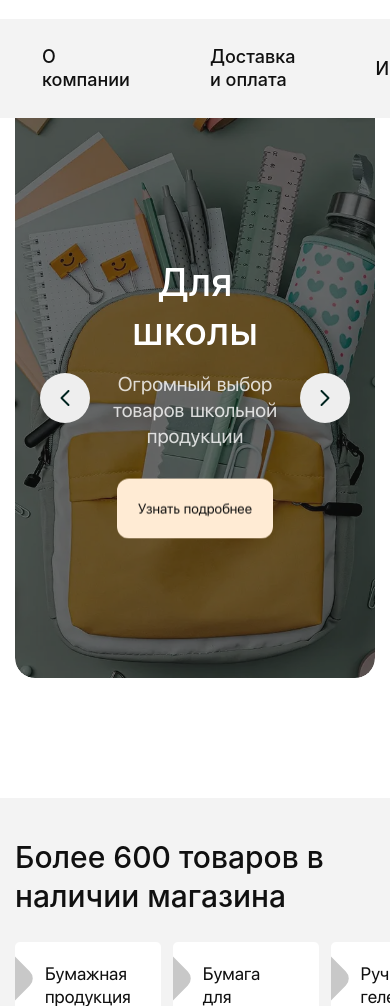
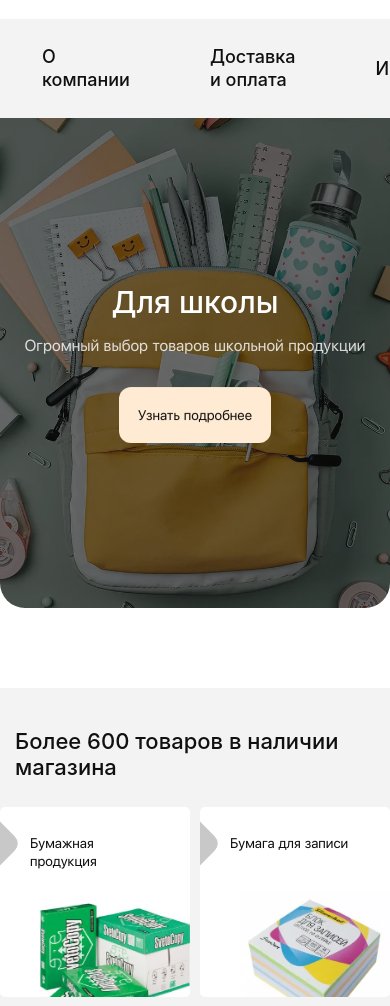
Before and after one commit to XeindsTwo/bumoffice, a website: page app/index.html in a window 390 px wide. Shown: the part 81-1087 px from the top of the page. Drawn offline with Linux system fonts and the light colour scheme; files that its build step writes are made by us from their sources; a web font is replaced by a local one.

Commit message:
Адаптив

```diff
--- a/app/index.html
+++ b/app/index.html
@@ -136,7 +136,7 @@
       <li>
         <a class="categories__item" href="">
           <p class="categories__name">Бумага для записи</p>
-          <img class="categories__img" src="images/categories/2.jpg" alt="имя категории" width="240" height="150">
+          <img class="categories__img" src="images/categories/2.webp" alt="имя категории" width="240" height="150">
         </a>
       </li>
       <li>
@@ -166,7 +166,7 @@
       <li>
         <a class="categories__item" href="">
           <p class="categories__name">Бумага для записи</p>
-          <img class="categories__img" src="images/categories/2.jpg" alt="имя категории" width="240" height="150">
+          <img class="categories__img" src="images/categories/2.webp" alt="имя категории" width="240" height="150">
         </a>
       </li>
       <li>
--- a/app/js/main.js
+++ b/app/js/main.js
@@ -6,7 +6,7 @@ new Swiper('.start__swiper', {
   speed: 700,
   loop: true,
   slidesPerView: 1,
-  spaceBetween: 30,
+  spaceBetween: 15,
   autoplay: {
     delay: 3000,
     pauseOnMouseEnter: false
@@ -22,4 +22,9 @@ new Swiper('.start__swiper', {
   keyboard: {
     enabled: true
   },
+  breakpoints: {
+    440: {
+      spaceBetween: 30
+    }
+  }
 });
--- a/app/scss/home/_categories.scss
+++ b/app/scss/home/_categories.scss
@@ -1,11 +1,27 @@
 .categories {
   padding: 40px 0;
   background-color: $blocks;
+  @media (max-width: 1100px) {
+    padding: 40px 0 25px;
+  }
 
   &__title {
     font-size: 30px;
     font-weight: 500;
+    line-height: 1.2;
     margin-bottom: 26px;
+    @media (max-width: 1100px) {
+      font-size: 28px;
+    }
+    @include r($tablet) {
+      font-size: 26px;
+    }
+    @include r($sm) {
+      font-size: 24px;
+    }
+    @media (max-width: 510px) {
+      font-size: 22px;
+    }
   }
 
   &__list {
@@ -13,18 +29,40 @@
     grid-template-columns: repeat(4, 1fr);
     grid-gap: 18px 12px;
     margin-bottom: 30px;
+    @media (max-width: 1220px) {
+      grid-template-columns: repeat(3, 1fr);
+    }
+    @media (max-width: 810px) {
+      grid-template-columns: repeat(2, 1fr);
+    }
+    @media (max-width: 510px) {
+      margin: 0 -15px;
+      grid-gap: 12px 10px;
+    }
   }
 
   &__item {
     @include flex-column(22);
     position: relative;
     min-height: 235px;
-    border-radius: 5px;
+    border-radius: 8px;
     overflow: hidden;
     background-color: $white;
     outline: 2px solid transparent;
     cursor: pointer;
     transition: color .4s, outline-color .4s;
+    @media (max-width: 1220px) {
+      min-height: 220px;
+    }
+    @media (max-width: 810px) {
+      min-height: 200px;
+    }
+    @media (max-width: 540px) {
+      border-radius: 5px;
+    }
+    @media (max-width: 400px) {
+      min-height: 190px;
+    }
 
     &:hover {
       color: $gold;
@@ -57,6 +95,14 @@
     position: relative;
     font-size: 18px;
     z-index: 10;
+    @include r($lg) {
+      padding-top: 26px;
+      font-size: 16px;
+    }
+    @include r($phone) {
+      font-size: 14px;
+      padding-top: 27px;
+    }
   }
 
   &__img {
@@ -66,5 +112,34 @@
     margin-top: auto;
     position: relative;
     z-index: 10;
+    @media (max-width: 1220px) {
+      width: 225px;
+    }
+    @media (max-width: 1100px) {
+      width: 200px;
+    }
+    @include r($lg) {
+      width: 180px;
+      height: 135px;
+    }
+    @media (max-width: 900px) {
+      height: 125px;
+    }
+    @include r($sm) {
+      width: 170px;
+      height: 115px;
+    }
+    @media (max-width: 510px) {
+      width: 160px;
+      height: 110px;
+    }
+    @media (max-width: 400px) {
+      width: 150px;
+      height: 105px;
+    }
+    @media (max-width: 380px) {
+      width: 140px;
+      height: 100px;
+    }
   }
 }
--- a/app/scss/home/_home-catalog.scss
+++ b/app/scss/home/_home-catalog.scss
@@ -1,6 +1,15 @@
 .home-catalog {
   &__inner {
     @include flex-align-center(35);
+    @media (max-width: 1350px) {
+      gap: 20px;
+    }
+    @include r($desktop) {
+      flex-direction: column;
+    }
+    @media (max-width: 720px) {
+      align-items: flex-start;
+    }
   }
 
   &__subtitle {
@@ -8,6 +17,13 @@
     margin-bottom: 40px;
     font-weight: 500;
     font-size: 24px;
+    @media (max-width: 1280px) {
+      margin-bottom: 30px;
+    }
+    @include r($lg) {
+      font-size: 22px;
+      gap: 10px;
+    }
 
     img {
       user-select: none;
@@ -19,12 +35,28 @@
     border: 1px solid $gray-two;
     width: 100%;
     align-self: stretch;
+    @include r($tablet) {
+      border-radius: 14px;
+    }
+  }
+
+  &__products {
+    max-width: 100%;
   }
 
   &__items {
     display: grid;
     grid-template-columns: repeat(3, 1fr);
     grid-gap: 8px;
+    @media (max-width: 740px) {
+      display: flex;
+      overflow-x: scroll;
+      margin: 0 -15px;
+      padding: 0 15px 15px;
+      &::-webkit-scrollbar {
+        height: 8px;
+      }
+    }
   }
 
   &__item {
@@ -33,12 +65,51 @@
     overflow: hidden;
     border: 1px solid transparent;
     background-color: $blocks;
+    @include r($tablet) {
+      border-radius: 14px;
+    }
+    @media (max-width: 740px) {
+      min-width: 300px;
+    }
+    @include r($sm) {
+      min-width: 280px;
+    }
+    @include r($phone) {
+      min-width: 260px;
+    }
 
     img {
       @include objectCoverBg;
       width: 100%;
       margin: 0 auto;
       user-select: none;
+    }
+  }
+
+  &__image {
+    img {
+      @include objectCoverBg;
+      @media (max-width: 1280px) {
+        height: 200px;
+      }
+      @include r($desktop) {
+        height: 310px;
+      }
+      @include r($lg) {
+        height: 280px;
+      }
+      @media (max-width: 940px) {
+        height: 250px;
+      }
+      @include r($tablet) {
+        height: 210px;
+      }
+      @media (max-width: 740px) {
+        height: 250px;
+      }
+      @include r($sm) {
+        height: 230px;
+      }
     }
   }
 
@@ -57,12 +128,22 @@
     display: block;
     max-width: max-content;
     margin-bottom: 20px;
+    @include r($lg) {
+      font-size: 14px;
+      padding: 9px 13px;
+    }
   }
 
   &__name {
     font-size: 18px;
     display: block;
     margin-bottom: 20px;
+    @media (max-width: 1280px) {
+      font-size: 16px;
+    }
+    @include r($phone) {
+      font-size: 14px;
+    }
   }
 
   &__more {
@@ -75,6 +156,9 @@
     border: 1px solid transparent;
     color: $white;
     transition: background-color .4s, border .4s, color .4s;
+    @include r($lg) {
+      font-size: 14px;
+    }
 
     &:hover {
       background-color: transparent;
@@ -92,12 +176,24 @@
   &__categories {
     max-width: 370px;
     padding: 30px 20px;
+    @media (max-width: 1280px) {
+      max-width: 350px;
+    }
+    @include r($desktop) {
+      max-width: 100%;
+    }
+    @include r($phone) {
+      padding: 25px 18px;
+    }
   }
 
   &__list {
     display: flex;
     gap: 8px;
     flex-wrap: wrap;
+    @include r($desktop) {
+      max-width: 980px;
+    }
   }
 
   &__link {
@@ -109,6 +205,14 @@
     padding: 20px;
     line-height: 1;
     transition: background-color .4s, color .4s, border .4s;
+    @media (max-width: 1280px) {
+      padding: 17px;
+      border-radius: 12px;
+      font-size: 15px;
+    }
+    @include r($tablet) {
+      font-size: 14px;
+    }
 
     &:hover {
       background-color: transparent;
--- a/app/scss/home/_start.scss
+++ b/app/scss/home/_start.scss
@@ -1,6 +1,10 @@
 .start {
   &__swiper {
     border-radius: 0 0 20px 20px;
+    @include r($desktop) {
+      margin: 0 -15px;
+      border-radius: 0 0 25px 25px;
+    }
   }
 
   &__slide {
@@ -24,6 +28,15 @@
     border-radius: 0 0 20px 20px;
     width: 100%;
     user-select: none;
+    @include r($desktop) {
+      height: 530px;
+    }
+    @include r($lg) {
+      height: 510px;
+    }
+    @media (max-width: 870px) {
+      height: 490px;
+    }
   }
 
   &__content {
@@ -32,18 +45,51 @@
     position: absolute;
     z-index: 10;
     color: $white;
+    @include r($lg) {
+      max-width: 450px;
+      width: 100%;
+    }
+    @media (max-width: 635px) {
+      max-width: 340px;
+    }
+    @media (max-width: 440px) {
+      max-width: 450px;
+    }
   }
 
   &__title {
     font-size: 38px;
     font-weight: 500;
     margin-bottom: 14px;
+    @include r($lg) {
+      font-size: 34px;
+    }
+    @media (max-width: 850px) {
+      font-size: 32px;
+    }
+    @media (max-width: 635px) {
+      font-size: 28px;
+    }
+    @media (max-width: 440px) {
+      font-size: 30px;
+    }
   }
 
   &__text {
     font-size: 20px;
     opacity: .8;
     margin-bottom: 30px;
+    @include r($lg) {
+      font-size: 18px;
+    }
+    @media (max-width: 635px) {
+      font-size: 16px;
+      max-width: 250px;
+      margin: 0 auto 30px;
+    }
+    @media (max-width: 440px) {
+      max-width: 450px;
+    }
   }
 
   &__link {
@@ -57,6 +103,9 @@
     border: 1px solid transparent;
     backdrop-filter: blur(2px);
     transition: background-color .4s, border .4s, color .4s;
+    @include r($tablet) {
+      padding: 18px;
+    }
 
     &:hover {
       background-color: rgba($persik, .15);
@@ -100,6 +149,15 @@
     top: 50%;
     transform: translateY(-50%);
     z-index: 10;
+    @include r($desktop) {
+      padding: 0 20px;
+    }
+    @media (max-width: 850px) {
+      padding: 0 15px;
+    }
+    @media (max-width: 440px) {
+      display: none;
+    }
   }
 
   &__btn {
@@ -111,6 +169,22 @@
     background-color: #eee;
     backdrop-filter: blur(3px);
     transition: all .4s;
+    @include r($tablet) {
+      width: 46px;
+      height: 46px;
+      svg {
+        width: 22px;
+        height: 22px;
+      }
+    }
+    @include r($phone) {
+      width: 43px;
+      height: 43px;
+      svg {
+        width: 20px;
+        height: 20px;
+      }
+    }
 
     &:hover {
       background-color: rgba($gold, .15);
--- a/app/scss/vendor/_global.scss
+++ b/app/scss/vendor/_global.scss
@@ -50,6 +50,12 @@
 
 .indent {
   margin-top: 120px;
+  @include r($desktop) {
+    margin-top: 100px;
+  }
+  @media (max-width: 910px) {
+    margin-top: 80px;
+  }
 }
 
 .sr-only {
--- a/gulpfile.js
+++ b/gulpfile.js
@@ -78,8 +78,8 @@ function browsersync() {
       baseDir: "app/"
     },
     online: true,
-/*    tunnel: true,
-    port: 8081,*/
+    tunnel: true,
+    port: 8081,
     notify: false
   });
 }
```
Also changed, not shown: app/html/home/_categories.html (+2 -2 lines), app/css/style.min.css, app/images/categories/2.jpg (deleted), app/images/categories/2.webp (added), app/images/categories/5.jpg, app/images/pr-1.png, app/js/main.min.js.
